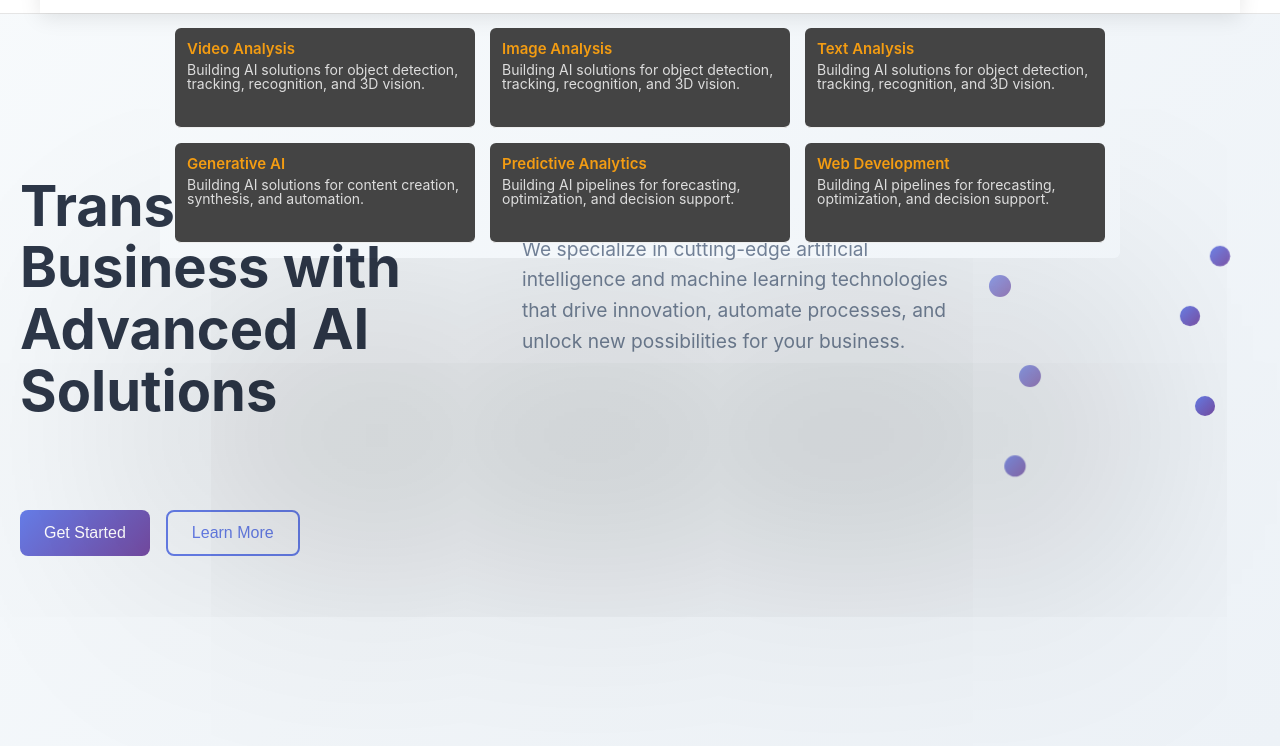
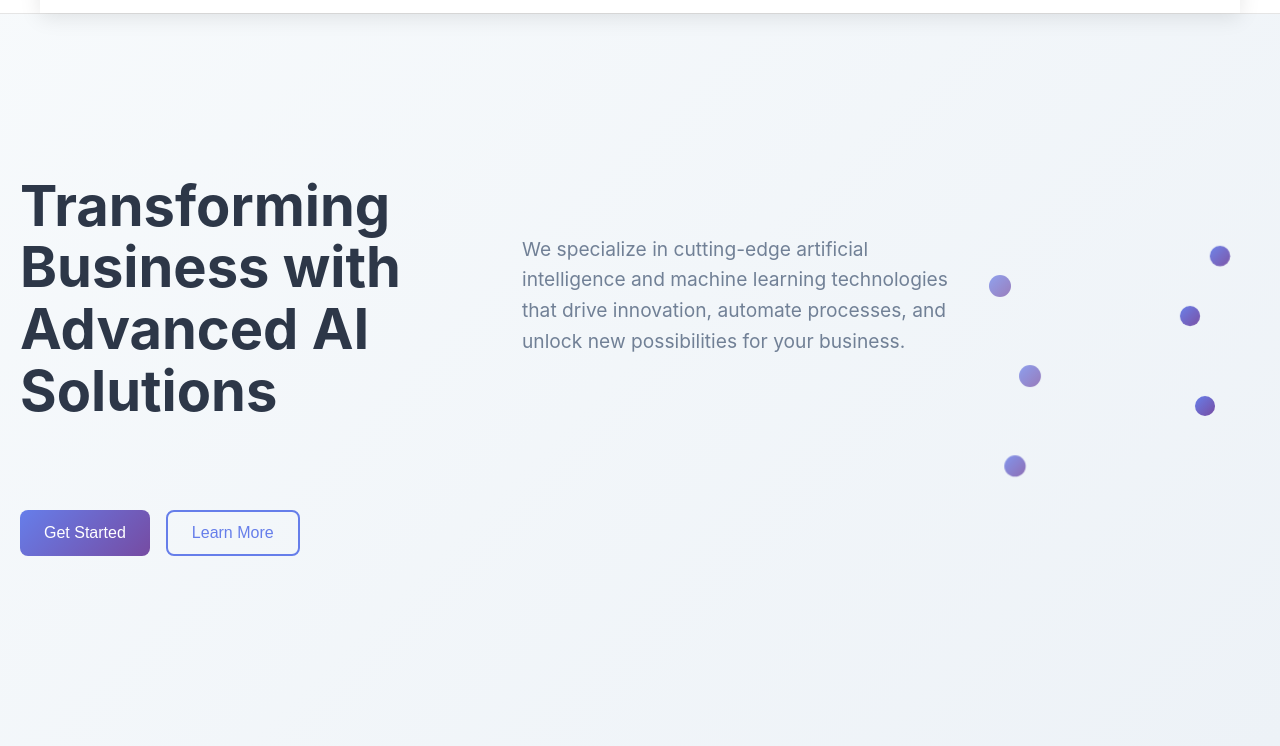
Before and after one commit to OrbytLabs/OrbytLabs.github.io, a website: page index.html in a window 1280 px wide. Shown: the part 54-800 px from the top of the page. Drawn offline with nearby package versions, Linux system fonts and the light colour scheme.

Commit message:
Update services.css

```diff
--- a/styles/services.css
+++ b/styles/services.css
@@ -7,7 +7,7 @@
   transform: translateX(-50%); /* center horizontally */
   margin: 0;
   padding: 15px;
-  display: grid;
+  display: none;
   grid-template-columns: repeat(3, 1fr); /* 3 items per row */
 
   gap: 15px;
```
